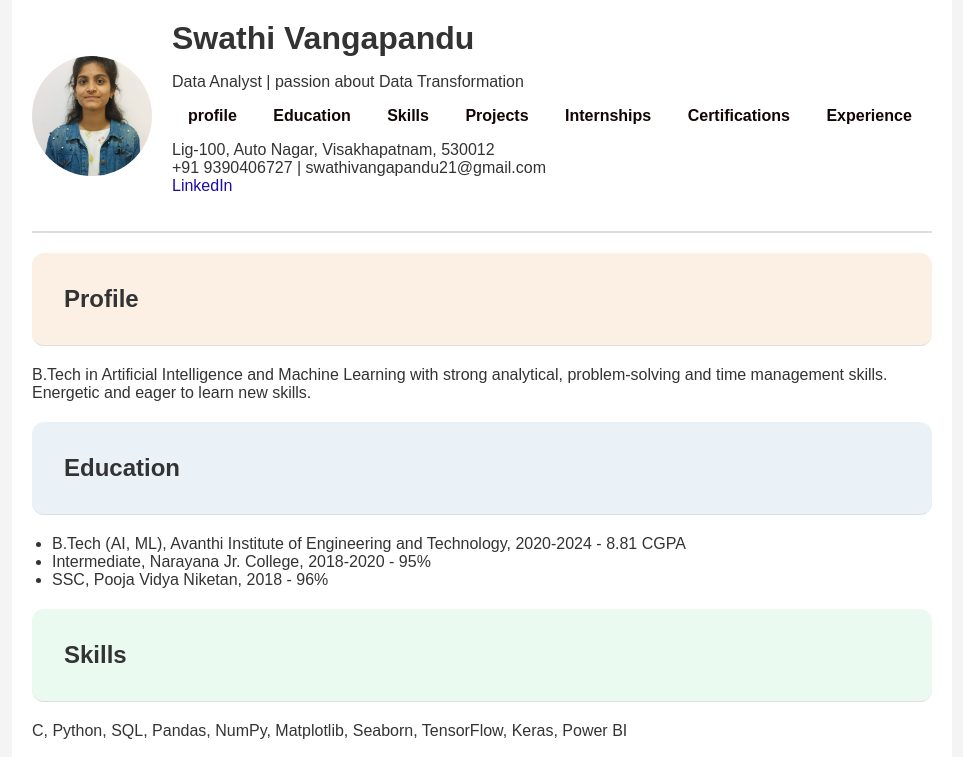
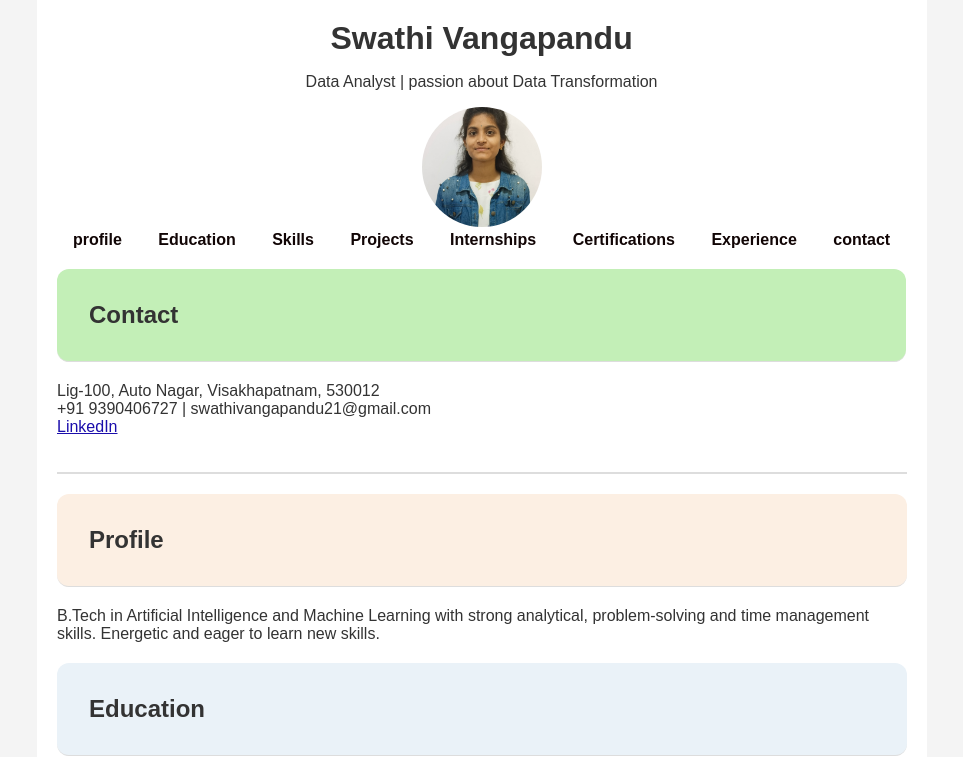
Before and after one commit to Swathi-212002/resume-webpage, a plain HTML site: page index.html in a window 1280 px wide. Shown: the top 757 px of the page, without its empty margins (158-1121 px from the left). Drawn offline with Linux system fonts and the light colour scheme.

Commit message:
Update index.html

```diff
--- a/index.html
+++ b/index.html
@@ -12,13 +12,14 @@
       color: #333;
     }
     .container {
-      max-width: 900px;
+      max-width: 850px;
       margin: auto;
       background: white;
       padding: 20px;
     }
     header {
       display: flex;
+      text-align: center;
       align-items: center;
       gap: 20px;
       border-bottom: 2px solid #ddd;
@@ -85,9 +86,12 @@
       border-radius: 12px;
       padding: 2rem;
     }
-    .contact a {
-      color: #1a0dab;
-      text-decoration: none;
+    #contact {
+      background-color: #c3efb7;
+      animation: zoomIn 1s ease forwards;
+      border-radius: 12px;
+      text-align: left;
+      padding: 2rem;
     }
     header nav a {
         color: #110505;
@@ -103,10 +107,10 @@
 <body>
   <div class="container">
     <header>
-      <img src="IMG_20240330_112139 - Copy.jpg" alt="Swathi Vangapandu">
       <div>
         <h1>Swathi Vangapandu</h1>
         <p> Data Analyst | passion about Data Transformation</p>
+        <img src="IMG_20240330_112139 - Copy.jpg" alt="Swathi Vangapandu">
         <nav>
             <a href="#Profile">profile</a>
             <a href="#Education">Education</a>
@@ -115,14 +119,17 @@
             <a href="#Internships">Internships</a>
             <a href="#Certifications">Certifications</a>
             <a href="#Experience">Experience</a>
+            <a href="#contact">contact</a>
 
         </nav>
+        <div>
+          <h2 class="contact" id="contact">Contact</h2>
+          <p style="text-align: left;">Lig-100, Auto Nagar, Visakhapatnam, 530012<br>
+          +91 9390406727 | swathivangapandu21@gmail.com<br>
+          <a style="color: #1a0dab" href="https://www.linkedin.com/in/swathi-vangapandu-789359289">LinkedIn</a>
+        </p>
 
-        <p class="contact" id="contact">
-          Lig-100, Auto Nagar, Visakhapatnam, 530012<br>
-          +91 9390406727 | swathivangapandu21@gmail.com<br>
-          <a href="https://www.linkedin.com/in/swathi-vangapandu-789359289">LinkedIn</a>
-        </p>
+        </div>
       </div>
     </header>
 
```
